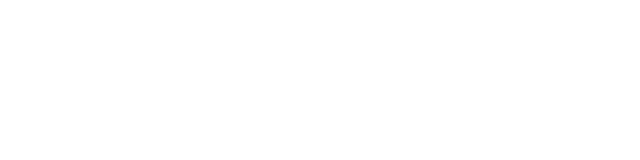
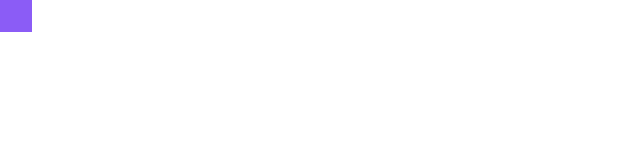
Before and after one commit to DevFC-M/find_your_duo_web, a React (Vite) app: page / in a window 1280 px wide. Shown: the top 160 px of the page, without its empty margins (0-640 px from the left). Built offline with nearby package versions, Linux system fonts and the light colour scheme.

Commit message:
finalizando a configuração do tailwind

```diff
--- /dev/null
+++ b/postcss.config.cjs
@@ -0,0 +1,6 @@
+module.exports = {
+  plugins: {
+    tailwindcss: {},
+    autoprefixer: {},
+  },
+}
--- a/src/App.tsx
+++ b/src/App.tsx
@@ -2,7 +2,9 @@
 
 function App() {
   return (
-    <div></div>
+    <div className="w-8 h-8 bg-violet-500">
+
+    </div>
   )
 }
 
```
